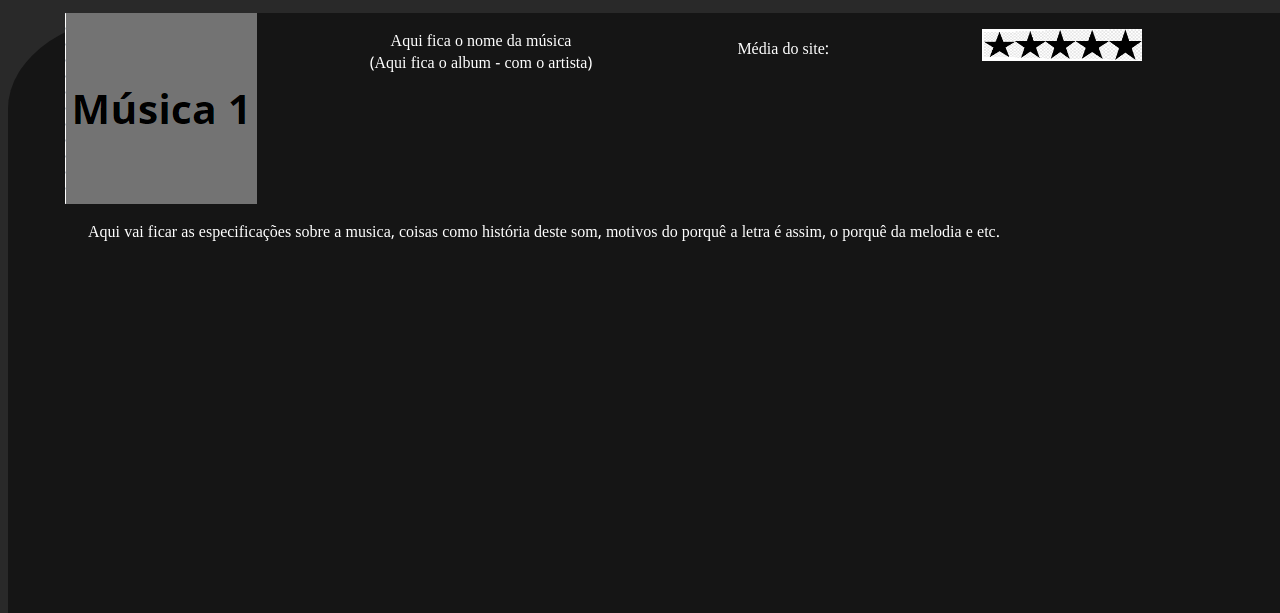
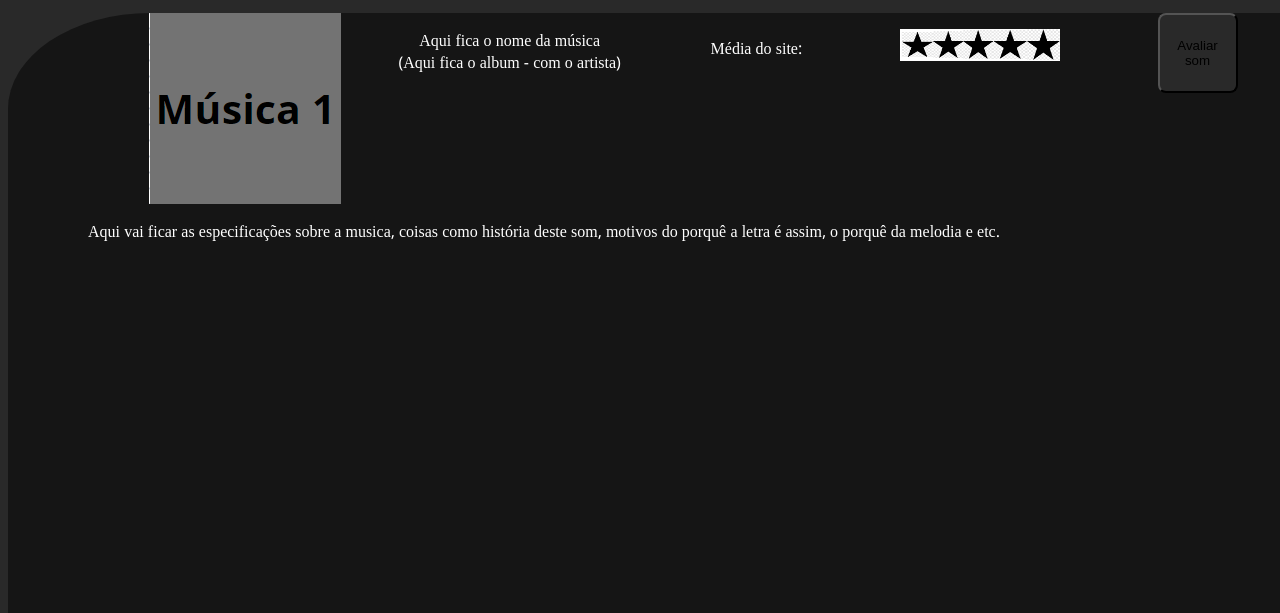
Before and after one commit to Joao1berto/Web, a plain HTML site: page musica1.html in a window 1280 px wide. Shown: the part 187-800 px from the top of the page. Drawn offline with Linux system fonts and the light colour scheme.

Commit message:
finalizado

```diff
--- a/style_musica1.css
+++ b/style_musica1.css
@@ -15,6 +15,8 @@
     display: flex;
     flex-direction: row;
     justify-content: space-around;
+    width: 80.5%;
+    padding-left: 7rem;
 }
 
 .informacoes_musica{
```
Also changed, not shown: index.html (+2 -1 lines).
